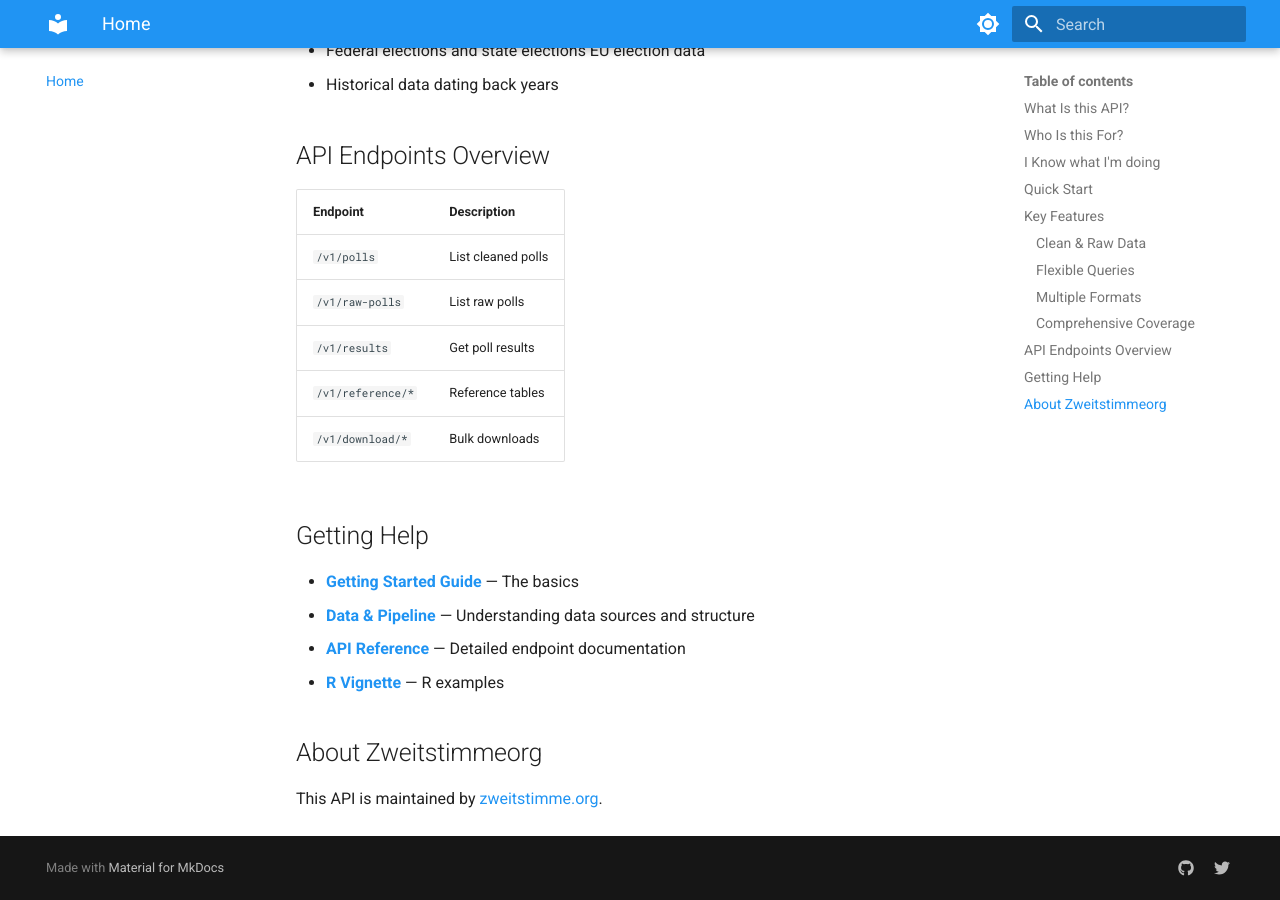
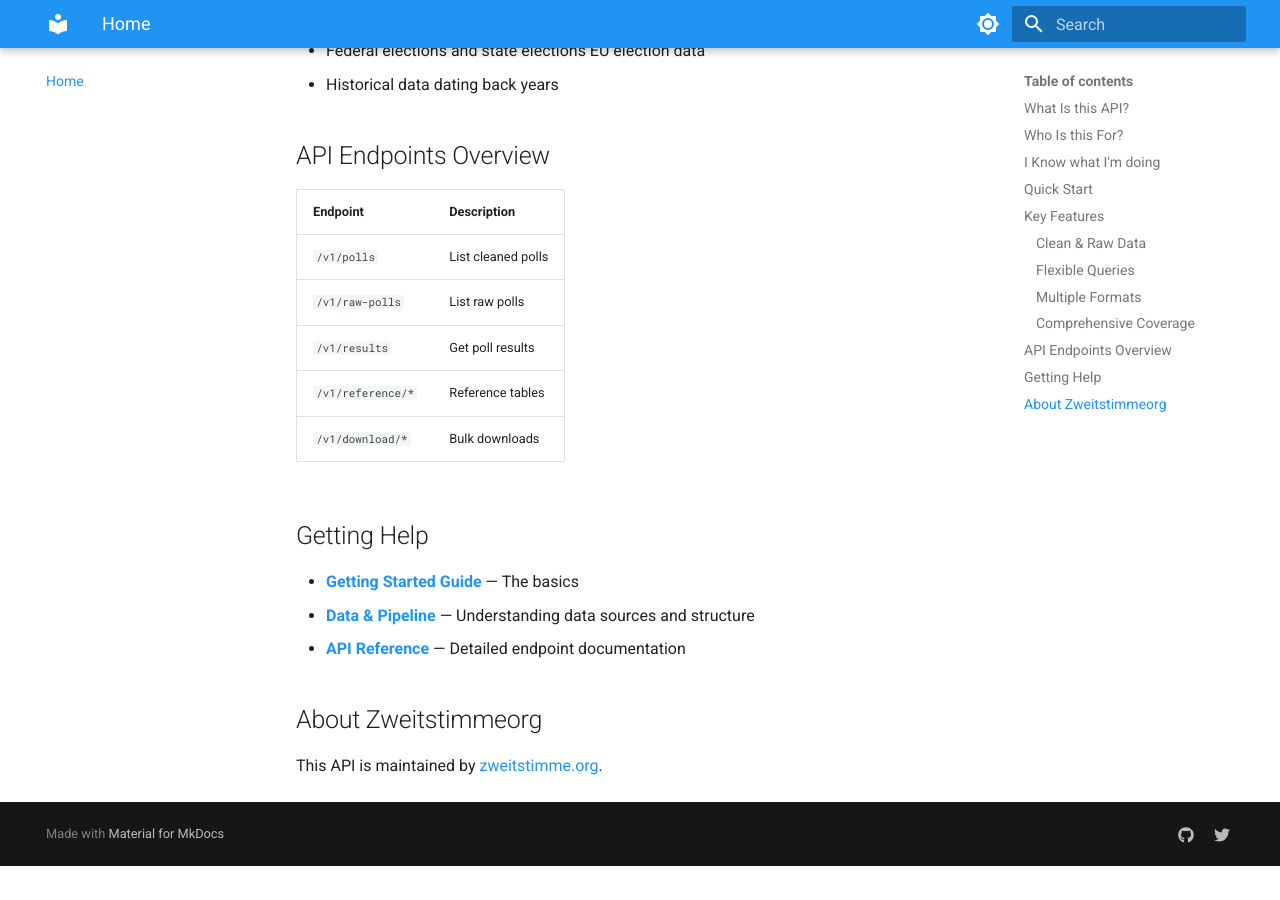
Before and after one commit to zweitstimme-org/polling-api-docs, an MkDocs documentation site: the page built from docs/index.md, in a window 1280 px wide and 900 px high, scrolled down 1977 px. Built offline with MkDocs 1.6.1 and Material for MkDocs 9.7.7, drawn with Linux system fonts in a browser that asks for light colours; the version menu is left out; after the commit the page ends 2843 px from its top, so only the background shows below that.

Commit message:
docs: remove orphan links

```diff
--- a/docs/index.md
+++ b/docs/index.md
@@ -85,7 +85,6 @@
 - **[Getting Started Guide](getting-started/introduction.md)** — The basics
 - **[Data & Pipeline](data-pipeline/index.md)** — Understanding data sources and structure
 - **[API Reference](api-reference/overview.md)** — Detailed endpoint documentation
-- **[R Vignette](r-guide/vignette.md)** — R examples
 
 ## About Zweitstimmeorg
 
```
